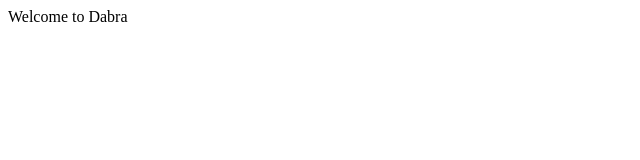
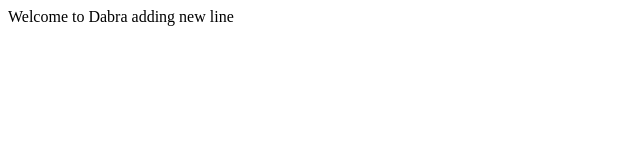
Before and after one commit to GurjarHemendra/LEarning-Git, a plain HTML site: page index.html in a window 1280 px wide. Shown: the whole page, without its empty margins (0-640 px from the left). Drawn offline with Linux system fonts and the light colour scheme.

Commit message:
add new line

```diff
--- a/index.html
+++ b/index.html
@@ -7,5 +7,7 @@
 </head>
 <body>
     Welcome to Dabra
+
+    adding new line
 </body>
 </html>
```
